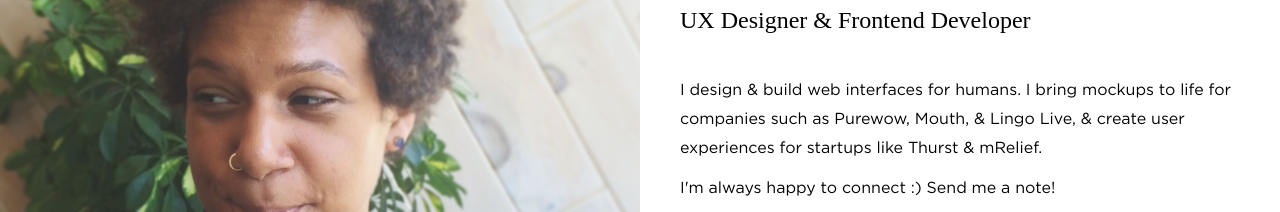
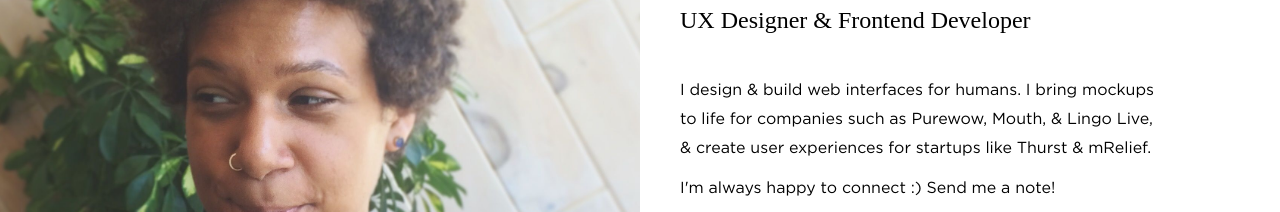
Before and after one commit to kujionai/kujionai.github.io, a plain HTML site: page index.html in a window 1280 px wide. Shown: the part 277-489 px from the top of the page. Drawn offline with Linux system fonts and the light colour scheme.

Commit message:
add 480px max-width to text

```diff
--- a/index.html
+++ b/index.html
@@ -16,12 +16,14 @@
         </div>
 
         <div class="col col2 col--text">
-          <h1 style="font-weight: bold;">Hi! I'm Rosa.</h1>
-          <h1 style="padding-bottom: 32px; font-weight: thin; font-size: 24px;">UX Designer &amp; Frontend Developer</h1>
+          <div style="max-width: 480px;">
+            <h1 style="font-weight: bold;">Hi! I'm Rosa.</h1>
+            <h1 style="padding-bottom: 32px; font-weight: thin; font-size: 24px;">UX Designer &amp; Frontend Developer</h1>
 
-          <p>I design &amp; build web interfaces for humans. I bring mockups to life for companies such as <a href="https://www.purewow.com/" target="_blank">Purewow,</a> <a href="https://www.mouth.com/blogs/mouthpiece" target="_blank">Mouth,</a> &amp; <a href="https://www.lingolive.com/" target="_blank">Lingo Live,</a> &amp; create user experiences for startups like <a href="http://thurst.co/" target="_blank">Thurst</a> &amp; <a href="https://www.mrelief.com/" target="_blank">mRelief.</a></p>
+            <p>I design &amp; build web interfaces for humans. I bring mockups to life for companies such as <a href="https://www.purewow.com/" target="_blank">Purewow,</a> <a href="https://www.mouth.com/blogs/mouthpiece" target="_blank">Mouth,</a> &amp; <a href="https://www.lingolive.com/" target="_blank">Lingo Live,</a> &amp; create user experiences for startups like <a href="http://thurst.co/" target="_blank">Thurst</a> &amp; <a href="https://www.mrelief.com/" target="_blank">mRelief.</a></p>
 
-          <p>I'm always happy to connect :) <a href="mailto:rosapergams@gmail.com" target="_blank">Send me a note!</a></p>
+            <p>I'm always happy to connect :) <a href="mailto:rosapergams@gmail.com" target="_blank">Send me a note!</a></p>
+          </div>
 
           <div style="">
             <a style="display: inline-block; vertical-align: middle;" href="mailto:rosapergams@gmail.com" class="btn">Connect</a>
```
